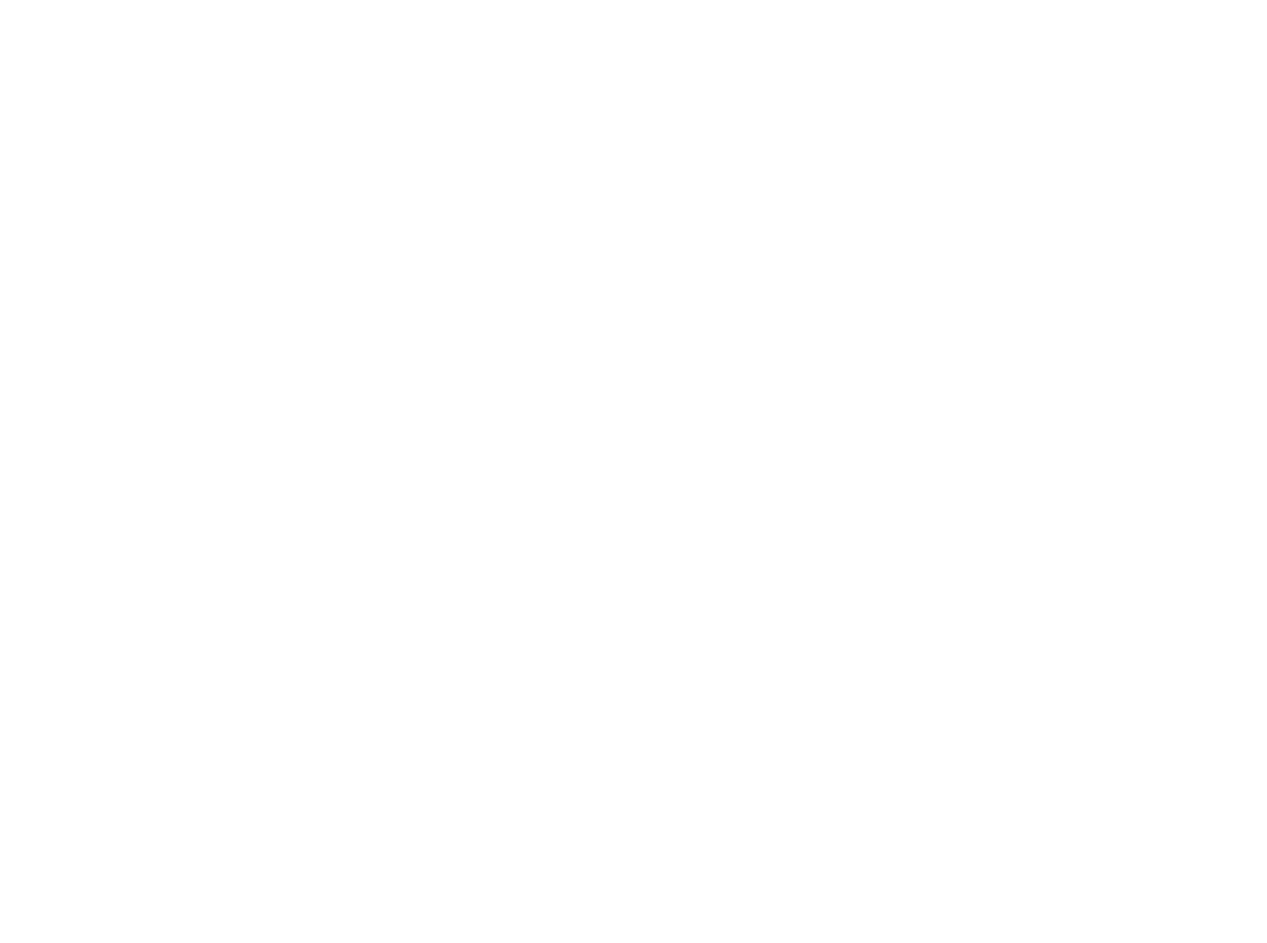
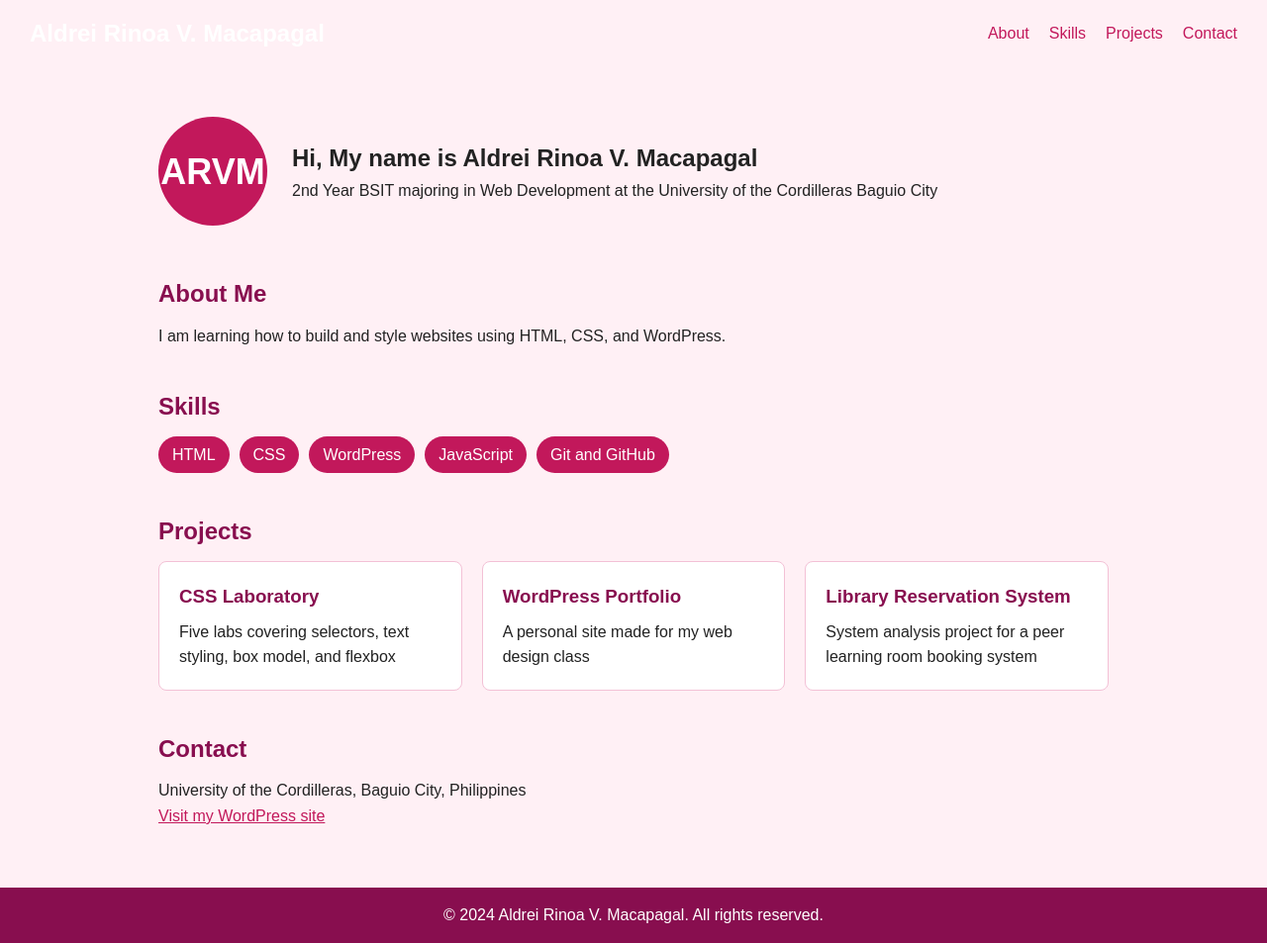
Before and after one commit to defnotrinne-pixel/webtech, a plain HTML site: page css-laboratory/student profile.html in a window 1280 px wide. Shown: the whole page at 99% size. Before the commit the page ends 800 px from the top, so only its background shows below. Drawn offline with Linux system fonts and the light colour scheme.

Commit message:
student portfolio

```diff
--- a/css-laboratory/student profile.html
+++ b/css-laboratory/student profile.html
@@ -0,0 +1,79 @@
+<!DOCTYPE html>
+<html lang="en">
+<head>
+    <meta charset="UTF-8">
+    <meta name="viewport" content="width=device-width, initial-scale=1.0">
+    <title>Aldrei Rinoa V. Macapagal | Student Profile</title>
+    <link rel="stylesheet" href="studentprof.css">
+</head>
+<body>
+    <a class="skip-link" href="#main">Skip to main content</a>
+
+    <header class="site-header">
+        <h1 class="logo">Aldrei Rinoa V. Macapagal</h1>
+        <nav aria-label="Main Navigation">
+            <ul class="nav-links">
+                <li><a href="#about">About</a></li>
+                <li><a href="#skills">Skills</a></li>
+                <li><a href="#projects">Projects</a></li>
+                <li><a href="#contact">Contact</a></li>
+            </ul>
+        </nav>
+    </header>
+
+    <main id="main">
+        <section class="hero">
+            <div class="avatar" role="img" aria-label="Initials A R V M">ARVM</div>
+            <div>
+                <h2>Hi, My name is Aldrei Rinoa V. Macapagal</h2>
+                <p>2nd Year BSIT majoring in Web Development at the University of the Cordilleras Baguio City</p>
+            </div>
+        </section>
+
+        <section id="about" class="section">
+            <h2>About Me</h2>
+            <p>I am learning how to build and style websites using HTML, CSS, and WordPress.</p>
+        </section>
+
+        <section id="skills" class="section">
+            <h2>Skills</h2>
+            <ul class="skills">
+                <li>HTML</li>
+                <li>CSS</li>
+                <li>WordPress</li>
+                <li>JavaScript</li>
+                <li>Git and GitHub</li>
+            </ul>
+        </section>
+
+        <section id="projects" class="section">
+            <h2>Projects</h2>
+            <div class="cards">
+            <article class="card">
+                <h3>CSS Laboratory</h3>
+                <p>Five labs covering selectors, text styling, box model, and flexbox</p>
+            </article>
+
+            <article class="card">
+                <h3>WordPress Portfolio</h3>
+                <p>A personal site made for my web design class</p>
+            </article>
+            <article class="card">
+                <h3>Library Reservation System</h3>
+                <p>System analysis project for a peer learning room booking system</p>
+            </article>
+            </div>
+        </section>
+
+        <section id="contact" class="section">
+            <h2>Contact</h2>
+            <p>University of the Cordilleras, Baguio City, Philippines</p>
+            <p><a href="http://macapagalarv-labone.great-site.net/wp/" target="_blank" rel="noopener">Visit my WordPress site</a></p>
+        </section>
+    </main>
+
+    <footer class="site-footer">
+        <p>&copy; 2024 Aldrei Rinoa V. Macapagal. All rights reserved.</p>
+    </footer>
+</body>
+</html>
--- /dev/null
+++ b/css-laboratory/studentprof.css
@@ -0,0 +1,162 @@
+*{
+    box-sizing:border-box;
+    margin:0;
+    padding: 0;
+}
+
+:root {
+    --dark: #880e4f;
+    --accent: #c2185b;
+    --light: #fff0f5;
+    --border: #f3c1d6;
+    --text: #222222;
+}
+
+body {
+    font-family: Arial, sans-serif;
+    background-color: var(--light);
+    color: var(--text);
+    line-height: 1.6;
+}
+
+.skip-link {
+    position: absolute;
+    left: -999px;
+    background: white;
+    color: var(--dark);
+    padding: 8px;
+}
+
+.skip-llink:focus {
+    left: 10px;
+    top: 10px;
+}
+
+a{
+    color: var(--accent);
+}
+a:focus, a:hover {
+    outline: 3px solid var(--dark);
+    outline-offset:2px
+}
+
+.site-header {
+    display:flex;
+    justify-content: space-between;
+    align-items: center;
+    flex-wrap: wrap;
+    gap: 10px
+    background-color:(var(--dark));
+    padding: 15px 30px;
+}
+
+.logo {
+    color: white;
+    font-size: 24px;
+}
+
+.nav-links {
+    display: flex;
+    gap: 20px;
+    list-style: none;
+}
+
+.nav-links a{
+    color-white;
+    text-decoration: none;
+}
+
+.nav-links a:hover {
+    text-decoration: underline;
+}
+
+.nav-links: a: focus {
+    outline: 3px solid white;
+}
+
+main{
+    max-width: 1000px;
+    margin: 0 auto;
+    padding: 20px;
+}
+
+.hero {
+    display:flex;
+    align-items: center;
+    gap: 25px;
+    padding: 30px 0;
+}
+
+.avatar {
+    flex-shrink: 0;
+    width: 110px;
+    height: 110px;
+    border-radius: 50%;
+    background-color:var(--accent);
+    color:white;
+    font-size: 36px;
+    font-weight: bold;
+    display: flex;
+    justify-content: center;
+    align-items: center;
+}
+
+.section {
+    padding: 20px 0;
+}
+
+.section h2{
+    color:var(--dark);
+    margin-bottom:10px;
+}
+
+.skills {
+    display:flex;
+    flex-wrap:wrap;
+    gap: 10px;
+    list-style:none;
+}
+
+.skills li {
+    background-color: var(--accent);
+    color:white;
+    padding: 6px 14px;
+    border-radius: 20px;
+}
+
+.cards {
+    display:flex;
+    flex-wrap: wrap;
+    gap: 20px;
+}
+
+.card {
+    flex: 1 1 250px;
+    background-color: white;
+    padding:20px;
+    border: 1px solid var(--border);
+    border-radius: 8px;
+}
+
+.card h3 {
+    color: var(--dark);
+    margin-bottom:8px;
+}
+
+.site-footer {
+    text-align: center;
+    background-color: var(--dark);
+    color: white;
+    padding: 15px;
+    margin-top:20px;
+}
+
+@media (max-width: 600px) {
+    .site-header {
+        flex-direction: column;
+    }
+    .hero {
+        flex-direction: column;
+        text-align: center;
+    }
+}
--- a/css-laboratory/style3.css
+++ b/css-laboratory/style3.css
@@ -1,6 +1,6 @@
 /* 4 colors: #f5f7fa background, #0b2a5b dark blue, #1b5e20 dark green, #145da0 link blue */
 body{
-    background: #f5f7fa;
+    background: #fff0f5;
     color: #222222;
     font-family: Arial, sans-serif;
     padding: 20px;
@@ -8,13 +8,13 @@ body{
 
 h1 {
     font-size: 32px;
-    color: #0b2a5b;
+    color: #880e4f;
     text-align: center;
 }
 
 h2 {
     font-size: 22px;
-    colors: #1b5e20;
+    color: #ad1457;
 }
 
 p{
@@ -27,11 +27,11 @@ li {
 }
 
 a {
-    color: #145da0;
+    color: #c2185b;
     text-decoration: none;
 }
 
 a:hover {
     text-decoration: underline;
-    color: #0b2a5b;
+    color: #880e4f;
 }
--- a/css-laboratory/style4.css
+++ b/css-laboratory/style4.css
@@ -0,0 +1,34 @@
+* {
+    box-sizing: border-box;
+}
+
+body {
+    font-family: Arial, sans-serif;
+    background-color: #f4f4f4;
+    padding: 20px;
+}
+
+h1, .intro {
+    text-align: center;
+}
+
+.card {
+    display: inline-block;
+    vertical-align: top;
+    width: 280px;
+    min-height: 220px;
+    padding: 20px;
+    margin: 10px;
+    border: 1px solid #cccccc;
+    border-radius: 8px;
+    background-color: white;
+}
+
+.card h2 {
+    margin-top: 0;
+    font-size: 20px;
+}
+
+.card:nth-of-type(1) h2 { color: #ee7ee8; }
+.card:nth-of-type(2) h2 { color: #79dc7f; }
+.card:nth-of-type(3) h2 { color: #c2185b; }
--- a/css-laboratory/style5.css
+++ b/css-laboratory/style5.css
@@ -6,7 +6,7 @@
 
 body {
     font-family: Arial, sans-serif;
-    background-color: #f4f4f4;
+    background-color: #fff0f5;
     color: #222222;
 }
 
@@ -14,7 +14,7 @@ body {
     display: flex;
     justify-content: space-between;
     align-items: center;
-    background-color: #0b2a5b;
+    background-color: #c2185b;
     padding: 15px 30px;
 }
 
@@ -47,12 +47,12 @@ body {
     max-width: 320px;
     background-color: white;
     padding: 20px;
-    border: 1px solid #cccccc;
+    border: 1px solid #f3c1d6;
     border-radius: 8px;
 }
 
 .card h2 {
-    color: #0b2a5b;
+    color: #880e4f;
     color: white;
 }
 
@@ -62,3 +62,20 @@ body {
         gap: 10px;
     }
 }
+
+.center-box {
+    display: flex;
+    justify-content: center;
+    align-items: center;
+    height: 150px;
+    margin: 0 30px 30px;
+    background-color: #fde2ec;
+    border-radius: 8px;
+}
+
+.footer {
+    text-align: center;
+    padding: 15px;
+    background-color: #c2185b;
+    color: white;
+}
```
Also changed, not shown: css-laboratory/lab2.html (+1 -1 lines), css-laboratory/lab3.html (+2 -1 lines), css-laboratory/lab4.html (+15 -1 lines).
